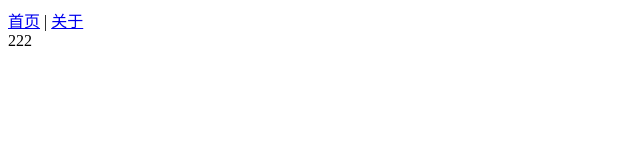
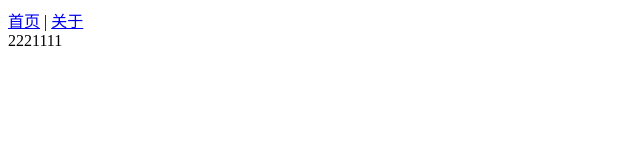
Before and after one commit to Jenalynn-ops/uuinin-official-website, a Next.js app: page /about in a window 1280 px wide. Shown: the top 160 px of the page, without its empty margins (0-640 px from the left). Built offline with nearby package versions, Linux system fonts and the light colour scheme.

Commit message:
新增功能

```diff
--- a/src/app/about/page.tsx
+++ b/src/app/about/page.tsx
@@ -1,3 +1,3 @@
 export default function About(){
-  return <div>222</div>
+  return <div>2221111</div>
 }
```
